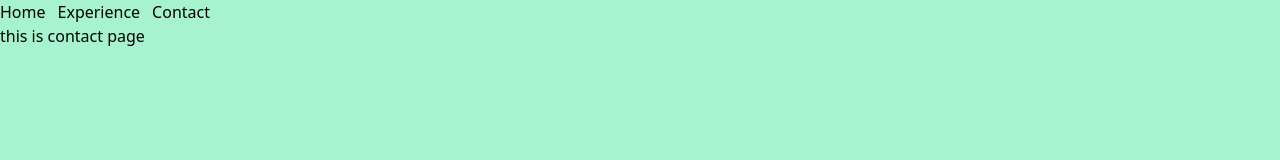
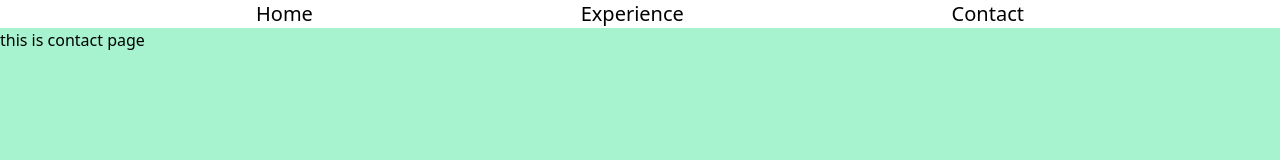
Before and after one commit to cpe-cmu-261207/lab-01-Dexshine-1, a plain HTML site: page contact.html in a window 1280 px wide. Drawn offline with nearby package versions, Linux system fonts and the light colour scheme.

Commit message:
change navbar-bg-color & text size

```diff
--- a/contact.html
+++ b/contact.html
@@ -9,10 +9,12 @@
 </head>
 <body class="bg-green-200">
     <!--Nav bar -->
-    <div class = "flex space-x-3">
-        <div class=""><a href="index.html">Home</a></div>
-        <div class = ""><a href="experience.html">Experience</a></div>
-        <div class = ""><a href="contact.html">Contact</a></div>
+    <div class="bg-white">
+        <div class = "flex space-x-3 flex justify-between max-w-screen-md mx-auto">
+          <div class=""><a href="index.html"><p class="text-xl text-center">Home</p></a></div>
+          <div class = ""><a href="experience.html"><p class="text-xl text-center">Experience</p></a></div>
+          <div class = ""><a href="contact.html"><p class="text-xl text-center">Contact</p></a></div>
+        </div>
     </div>
     <p>this is contact page</p>
 </body>
```
Also changed, not shown: experience.html (+6 -4 lines), index.html (+7 -4 lines).
